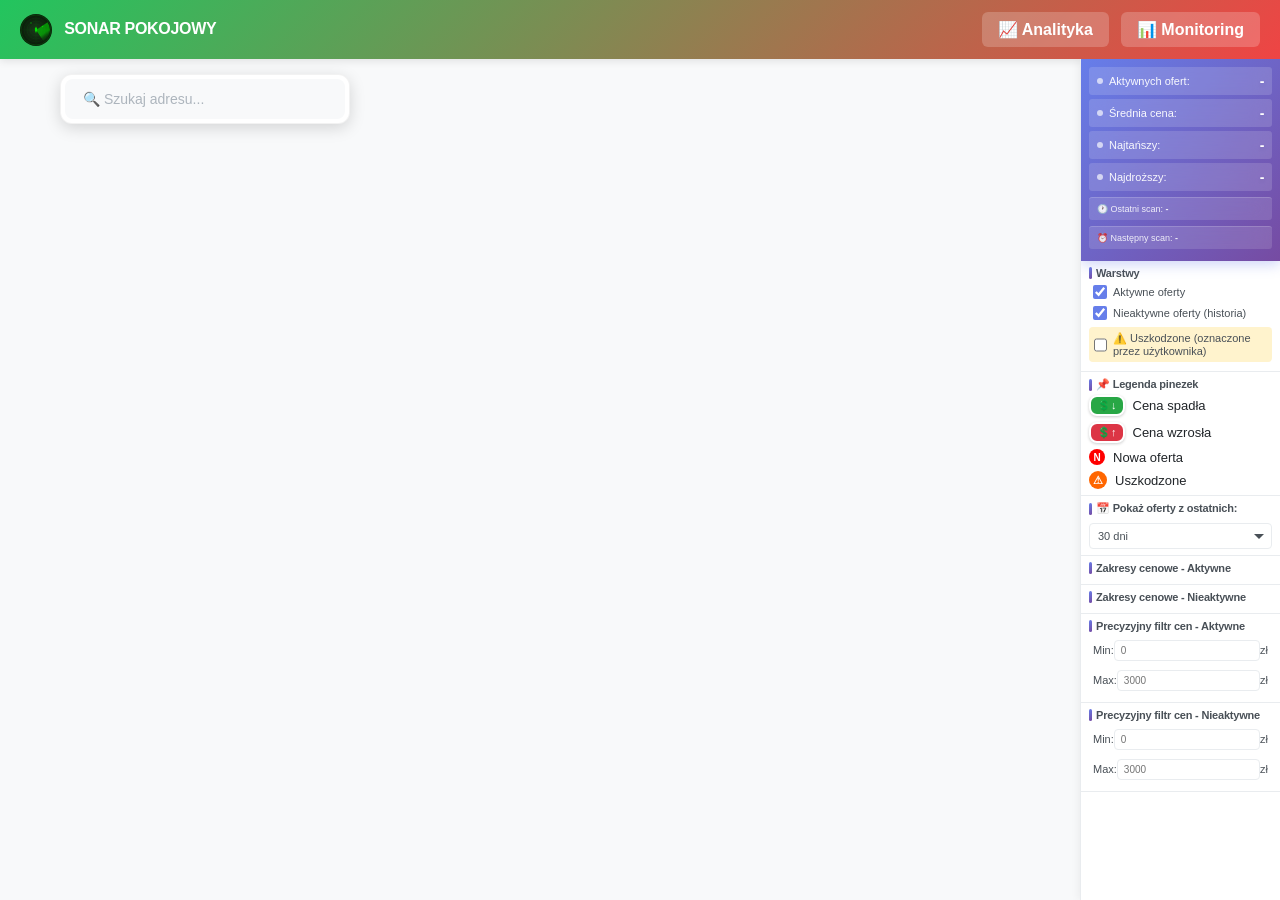
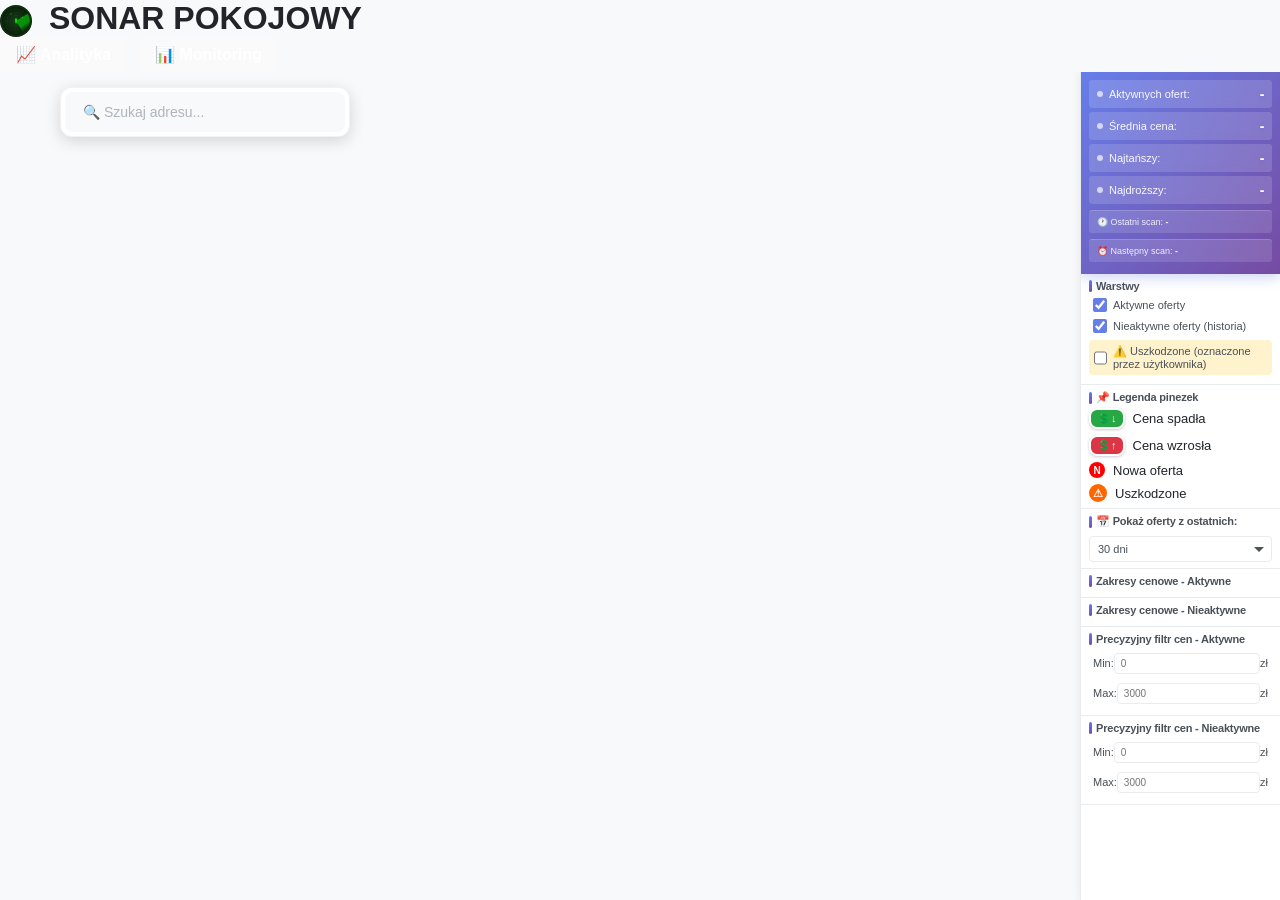

chore: usuniecie debug console.log (15 szt.) i martwego CSS

--- a/docs/assets/style.css
+++ b/docs/assets/style.css
@@ -100,33 +100,6 @@ body {
     font-weight: 600;
 }
 
-/* Header */
-.header {
-    background: linear-gradient(135deg, #22c55e 0%, #ef4444 100%);
-    color: white;
-    padding: 12px 20px;
-    display: flex;
-    justify-content: space-between;
-    align-items: center;
-    box-shadow: 0 2px 8px rgba(0,0,0,0.1);
-}
-
-.header h1 {
-    font-size: 16px;
-    margin: 0;
-    font-weight: 700;
-    letter-spacing: -0.3px;
-}
-
-.header a:hover {
-    background: rgba(255,255,255,0.2) !important;
-    border-radius: 6px;
-}
-
-.subtitle {
-    display: none;
-}
-
 /* Filters Container - EXTREME COMPACT */
 .filters-container {
     display: flex;
